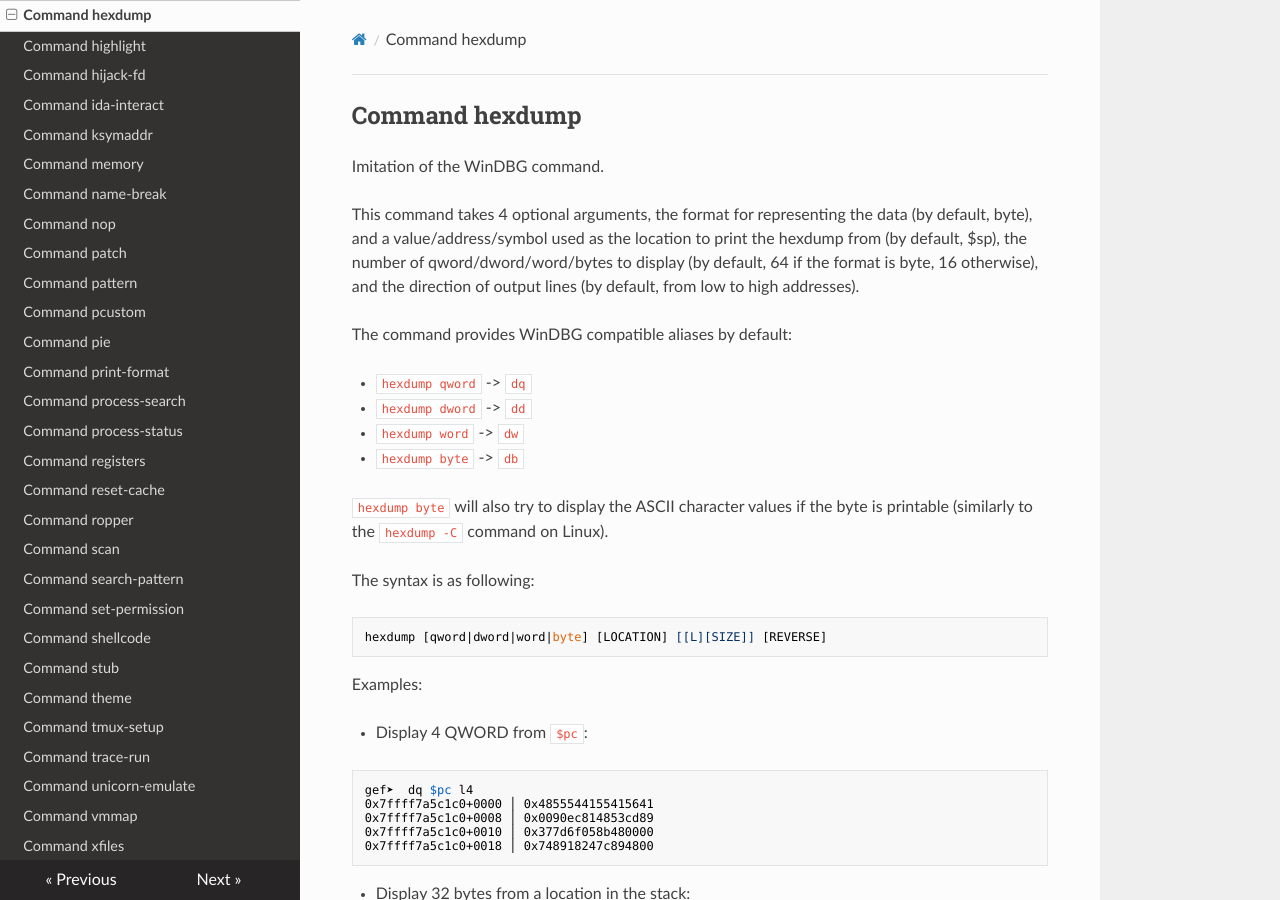
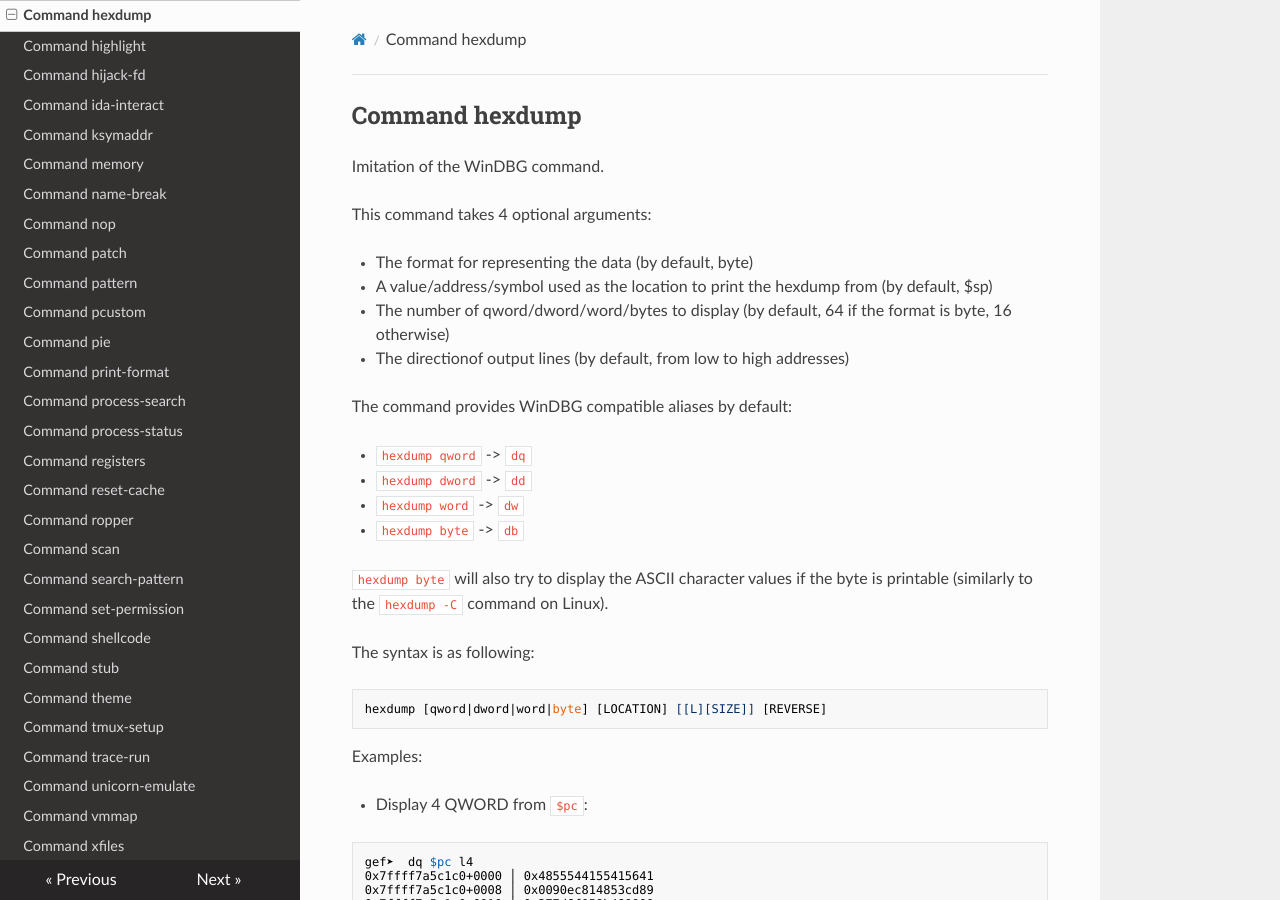
Before and after one commit to hugsy/gef, an MkDocs documentation site: the page built from docs/commands/hexdump.md, in a window 1280 px wide and 900 px high. Built offline with MkDocs 1.6.1, drawn with Linux system fonts in a browser that asks for light colours; nearby versions of some CDN libraries; old or Windows-style settings are respelled for this version of MkDocs.

Commit message:
Update the documentation for hexdump
The sentence that describes the arguments is too long. This commit
parses that sentence into a list to make it more readable.

```diff
--- a/docs/commands/hexdump.md
+++ b/docs/commands/hexdump.md
@@ -2,11 +2,12 @@
 
 Imitation of the WinDBG command.
 
-This command takes 4 optional arguments, the format for representing the
-data (by default, byte), and a value/address/symbol used as the location
-to print the hexdump from (by default, $sp), the number of qword/dword/word/bytes
-to display (by default, 64 if the format is byte, 16 otherwise), and the direction
-of output lines (by default, from low to high addresses).
+This command takes 4 optional arguments:
+
+  - The format for representing the data (by default, byte)
+  - A value/address/symbol used as the location to print the hexdump from (by default, $sp)
+  - The number of qword/dword/word/bytes to display (by default, 64 if the format is byte, 16 otherwise)
+  - The directionof output lines (by default, from low to high addresses)
 
 The command provides WinDBG compatible aliases by default:
 
```
